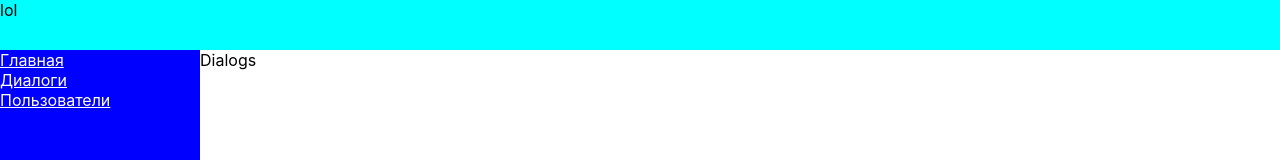
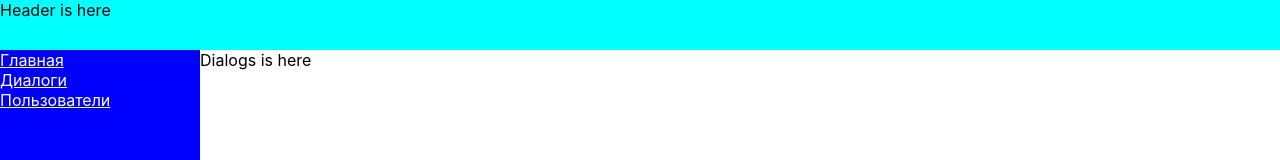
Before and after one commit to 1neye/react__learning1, a React (Create React App) app: page /Dialogs in a window 1280 px wide. Shown: the top 160 px of the page. Built offline with nearby package versions, Linux system fonts and the light colour scheme.

Commit message:
delete some non usable code

```diff
--- a/src/components/Dialogs/Dialogs.jsx
+++ b/src/components/Dialogs/Dialogs.jsx
@@ -3,7 +3,7 @@ import React from 'react';
 const Dialogs = () => {
     return (
         <div>
-            Dialogs
+            Dialogs is here
         </div>
     )
 }
--- a/src/components/Header/Header.jsx
+++ b/src/components/Header/Header.jsx
@@ -3,9 +3,7 @@ import s from './Header.module.css'
 
 const Header = () => {
     return (
-        <div className={s.header}>
-            lol
-        </div>
+        <div className={s.header}>Header is here</div>
     );
 }
 
```
Also changed, not shown: src/components/Main/MainContainer.jsx (+0 -14 lines).
